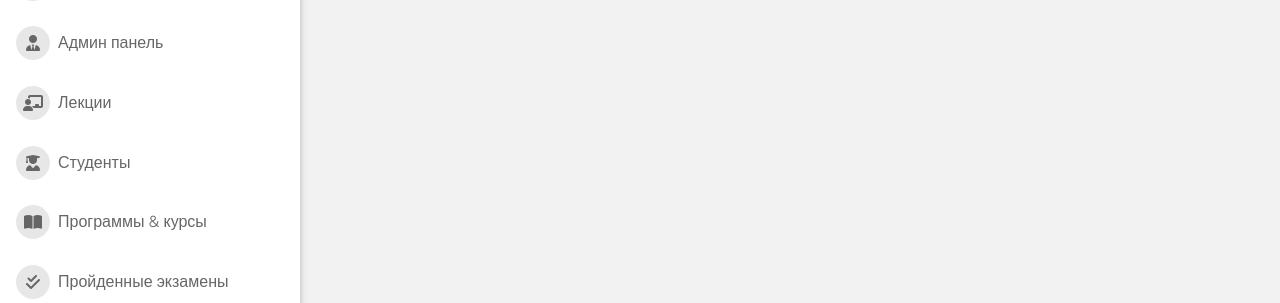
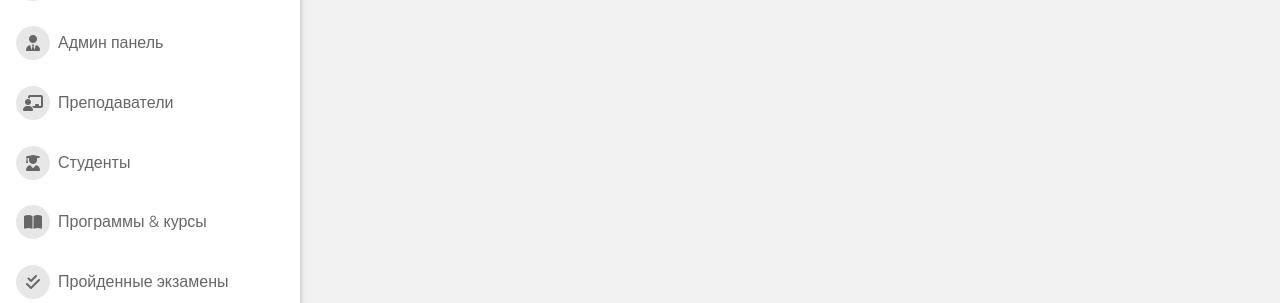
Before and after one commit to djsadd/Django-LMS, a Django app: page / in a window 1280 px wide. Shown: the part 325-628 px from the top of the page. Run offline with Django 3.2, Linux system fonts and the light colour scheme; the visitor is signed in with stand-in values (Sample User, id 1); data that the repository does not hold is empty; parts of the project's set-up code (start-up, migrations or seed data) failed here and were passed over; some libraries are stand-ins or nearby versions.

Commit message:
edit aside.html

```diff
--- a/templates/aside.html
+++ b/templates/aside.html
@@ -51,7 +51,7 @@
 				<a href="{% url 'admin_panel' %}"><i class="fas fa-user-tie"></i>Админ панель</a>
 			</li>
 			<li class="{% if request.path == lec %}active{% endif %}">
-				<a href="{% url 'lecturer_list' %}"><i class="fas fa-chalkboard-teacher"></i>Лекции</a>
+				<a href="{% url 'lecturer_list' %}"><i class="fas fa-chalkboard-teacher"></i>Преподаватели</a>
 			</li>
 			<li class="{% if request.path == stu %}active{% endif %}">
 				<a href="{% url 'student_list' %}"><i class="fas fa-user-graduate"></i>Студенты</a>
```
